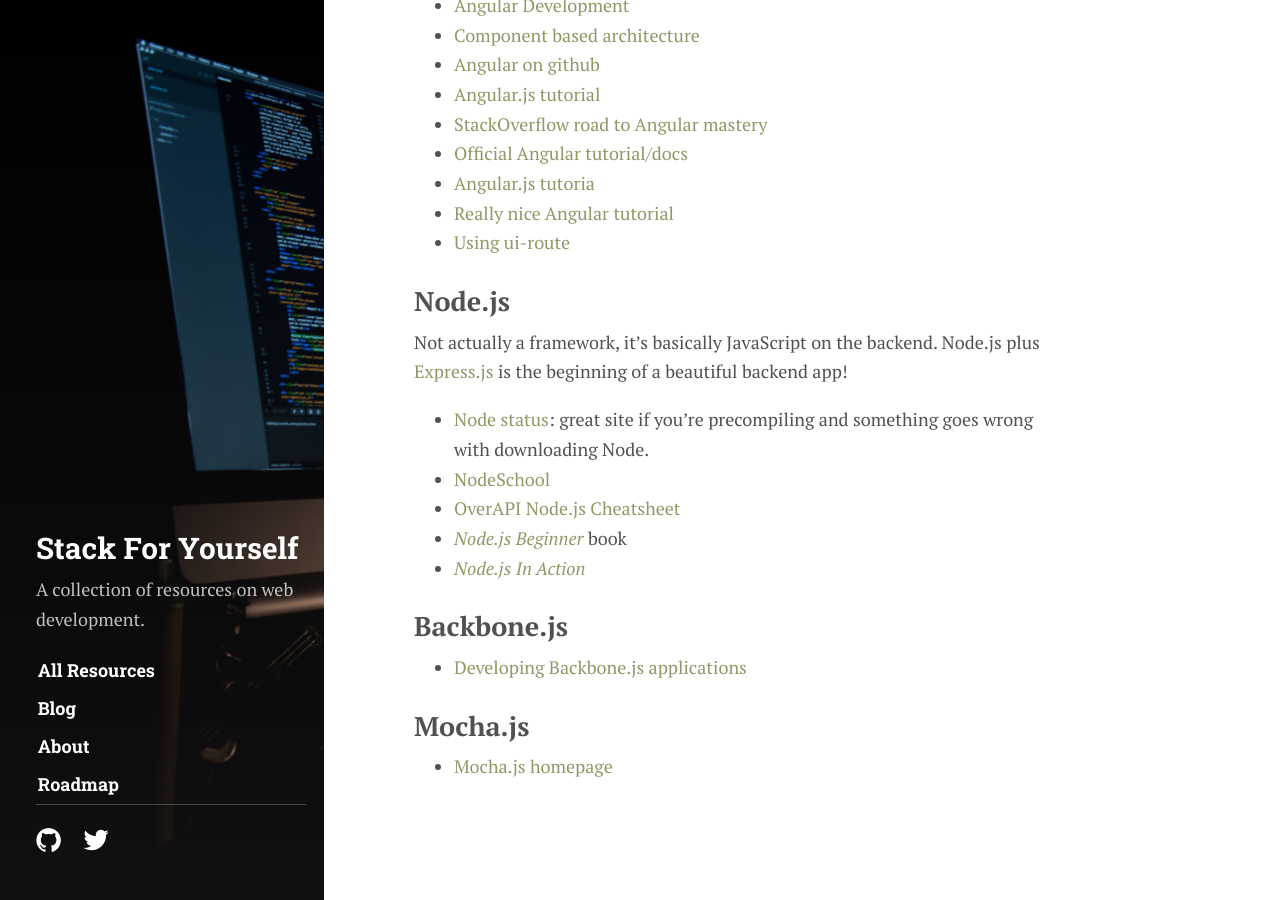
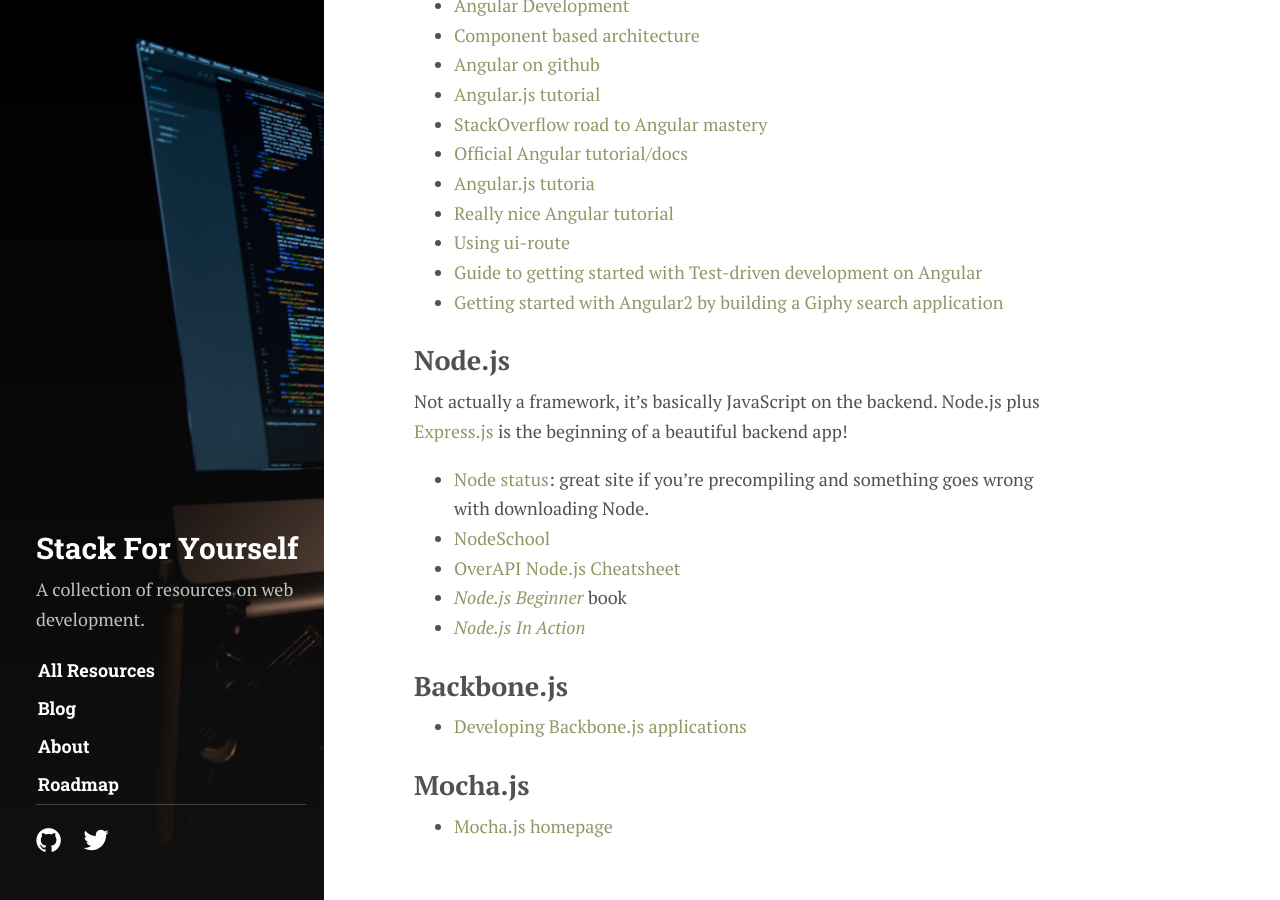
Before and after one commit to mindplace/stack-for-yourself, a Jekyll site: the page built from _posts/2016-06-01-javascript-frameworks.md, in a window 1280 px wide and 900 px high, scrolled down 776 px. Built offline with Jekyll 4.4.1, drawn with Linux system fonts in a browser that asks for light colours; some web fonts are replaced; comment, search, counter and statistics services are not loaded.

Commit message:
add content

```diff
--- a/_posts/2016-06-01-javascript-frameworks.md
+++ b/_posts/2016-06-01-javascript-frameworks.md
@@ -29,6 +29,8 @@
 * [Angular.js tutoria](https://www.airpair.com/angularjs/building-angularjs-app-tutorial)
 * [Really nice Angular tutorial](http://www.learn-angular.org/#!/lessons/the-essentials)
 * [Using ui-route](https://scotch.io/tutorials/3-simple-tips-for-using-ui-router)
+* [Guide to getting started with Test-driven development on Angular](http://tutorials.pluralsight.com/front-end-javascript/introduction-to-angular-test-driven-development#2qJdkXlRw9jxMDxW.99)
+* [Getting started with Angular2 by building a Giphy search application](http://tutorials.pluralsight.com/front-end-javascript/getting-started-with-angular-2-by-building-a-giphy-search-application#81g9AC3igbvYGEkZ.99)
 
 ## Node.js
 Not actually a framework, it's basically JavaScript on the backend. Node.js plus [Express.js](https://expressjs.com/) is the beginning of a beautiful backend app!
```
Also changed, not shown: _posts/2016-06-01-frontend-part-1-html-css-dom.md (+2 -0 lines), _posts/2016-06-01-javascript-uncategorized.md (+1 -0 lines), _posts/2016-07-01-ruby-gems.md (+1 -0 lines), _posts/2016-07-01-ruby-rails.md (+1 -0 lines), _posts/2016-10-01-general-uncategorized.md (+1 -0 lines).
